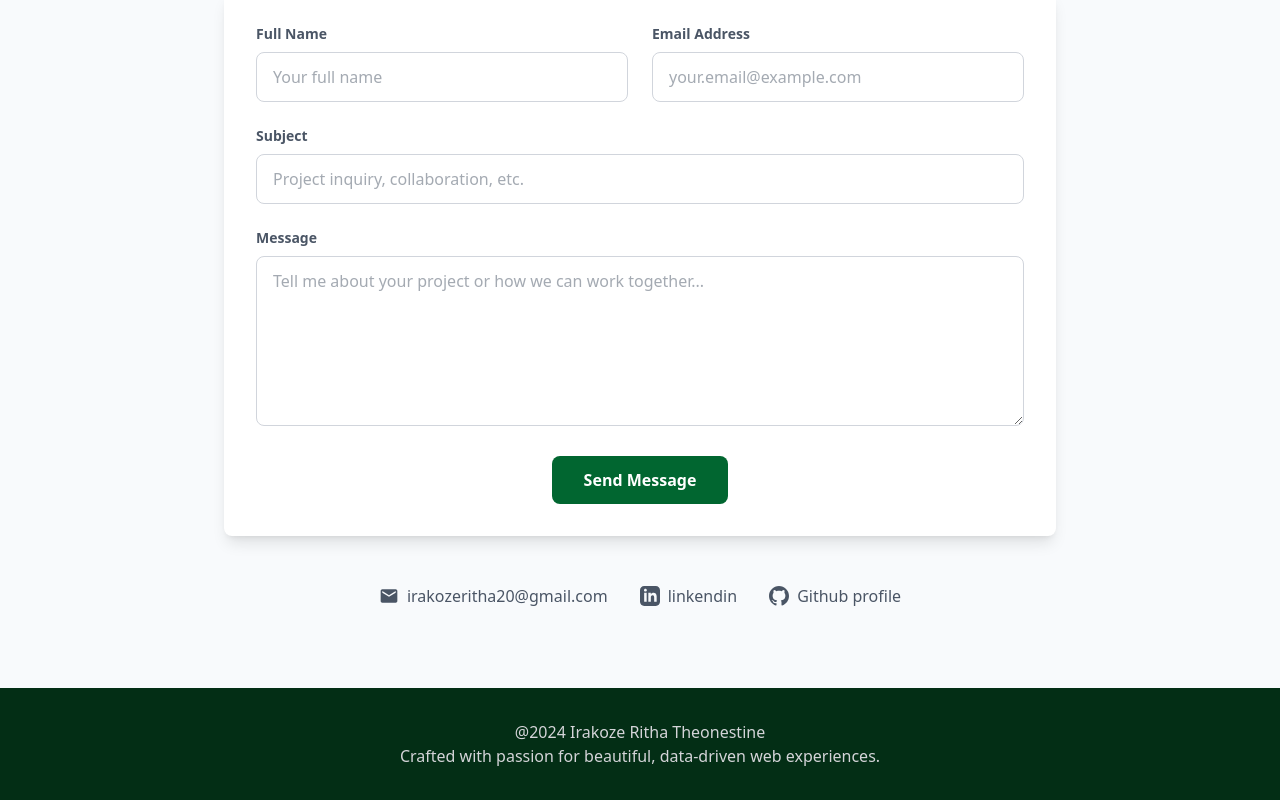
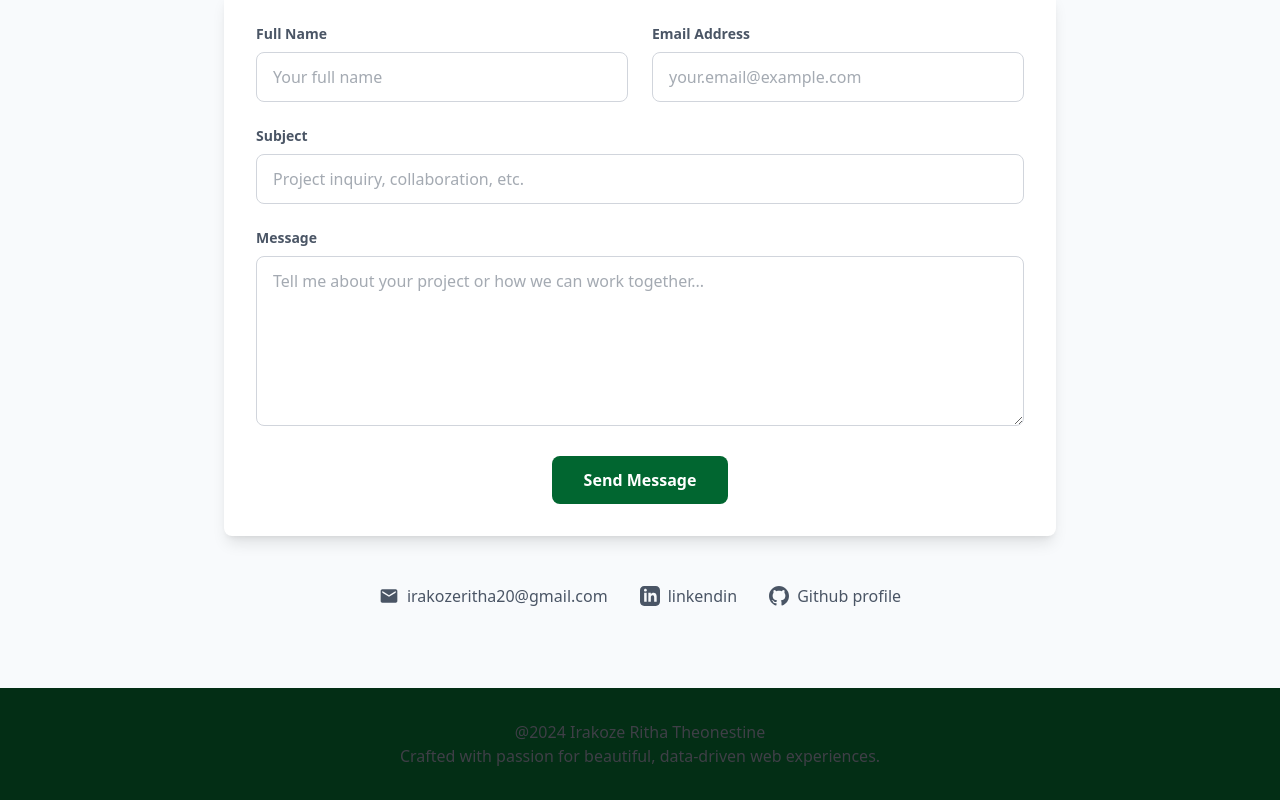
Before and after one commit to Ritha20/Portofolio, a plain HTML site: page index.html in a window 1280 px wide. Shown: the part 3598-4398 px from the top of the page. Drawn offline with nearby package versions, Linux system fonts and the light colour scheme.

Commit message:
changed the footer text-color

```diff
--- a/index.html
+++ b/index.html
@@ -355,9 +355,9 @@
     </section>
 
     <!-- Footer -->
-    <footer class="bg-green-950 text-gray-800 py-8">
+    <footer class="bg-green-950 text-gray-600 py-8">
         <div class="max-w-6xl mx-auto px-4 sm:px-6 lg:px-8 text-center">
-            <p class="text-zinc-300">
+            <p class="text-zinc-700">
                 @2024 Irakoze Ritha Theonestine <br>Crafted with passion for beautiful, data-driven web experiences.
             </p>
         </div>
```
